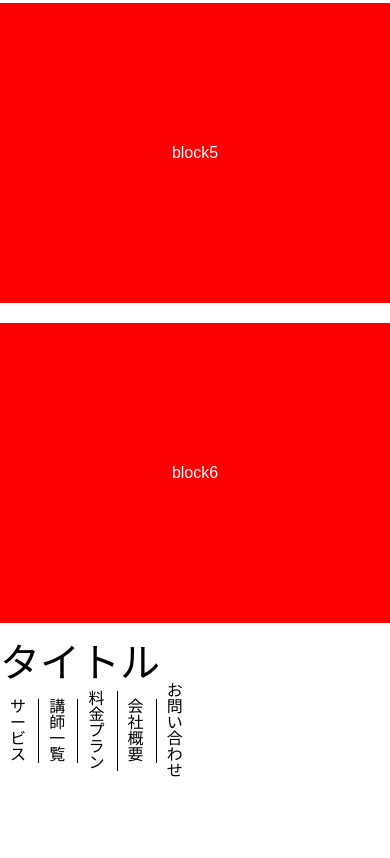
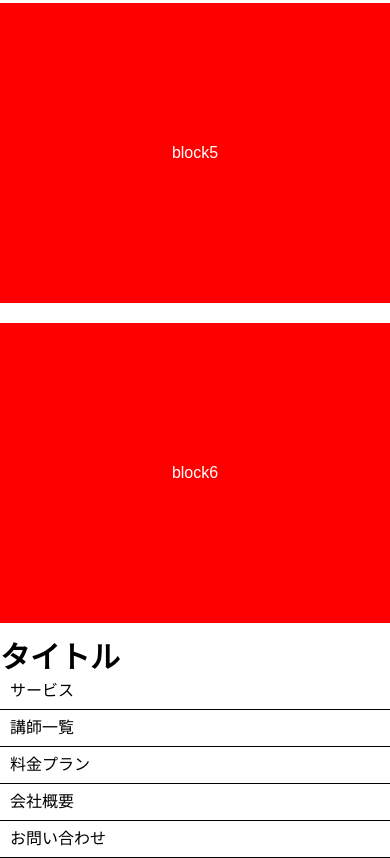
Before and after one commit to Kasumi-N/Dezasuta, a plain HTML site: page コーディング課題2/index.html in a window 390 px wide. Shown: the part 2237-3095 px from the top of the page. Before the commit the page ends 3016 px from the top, so only its background shows below. Drawn offline with Linux system fonts and the light colour scheme.

Commit message:
第二回修正

```diff
--- a/コーディング課題2/css/style.css
+++ b/コーディング課題2/css/style.css
@@ -2,7 +2,8 @@
 
 /* cssリセット */
 /*利用するタグによってこちらの内容は増やす*/
-nav html,
+nav,
+html,
 body,
 h1,
 h2,
@@ -80,19 +81,19 @@ img {
 }
 
 /*work1 の③*/
-nav {
-  max-width: 960px;
+.navi {
   display: flex;
   justify-content: space-between;
+  max-width: 960px;
+
   margin: 0 auto;
-  font-size: 40px;
+  font-size: 20px;
 }
 
-ul {
+.navi-link {
   display: flex;
-  list-style: none;
-  align-items: center;
-  width: 50%;
+  flex-wrap: wrap;
+  width: 100%;
   font-size: 16px;
 }
 
@@ -122,11 +123,14 @@ li:last-child {
   }
 
   /*work２ レスポンシブの設定*/
-  nav {
+  .navi {
     display: block;
   }
 
-  li {
+  .navi-link li {
     width: 100%;
+    border-bottom: 1px solid black;
+    border-right: none;
+    padding: 10px;
   }
 }
--- a/コーディング課題2/index.html
+++ b/コーディング課題2/index.html
@@ -30,21 +30,17 @@
 
 
     <nav class="navi">
-        <p>タイトル</p>
-        <ul>
+        <h1>タイトル</h1>
+        <div class="menu">
+            <ul class="navi-link">
                 <li>サービス</li>
                 <li>講師一覧</li>
                 <li>料金プラン</li>
                 <li>会社概要</li>
                 <li>お問い合わせ</li>
             </ul>
+        </div>
     </nav>
-
-
-
-
-
-
 
 
 </body>
```
Also changed, not shown: 1 other file. Lines whose indentation alone changed are shown as unchanged.
